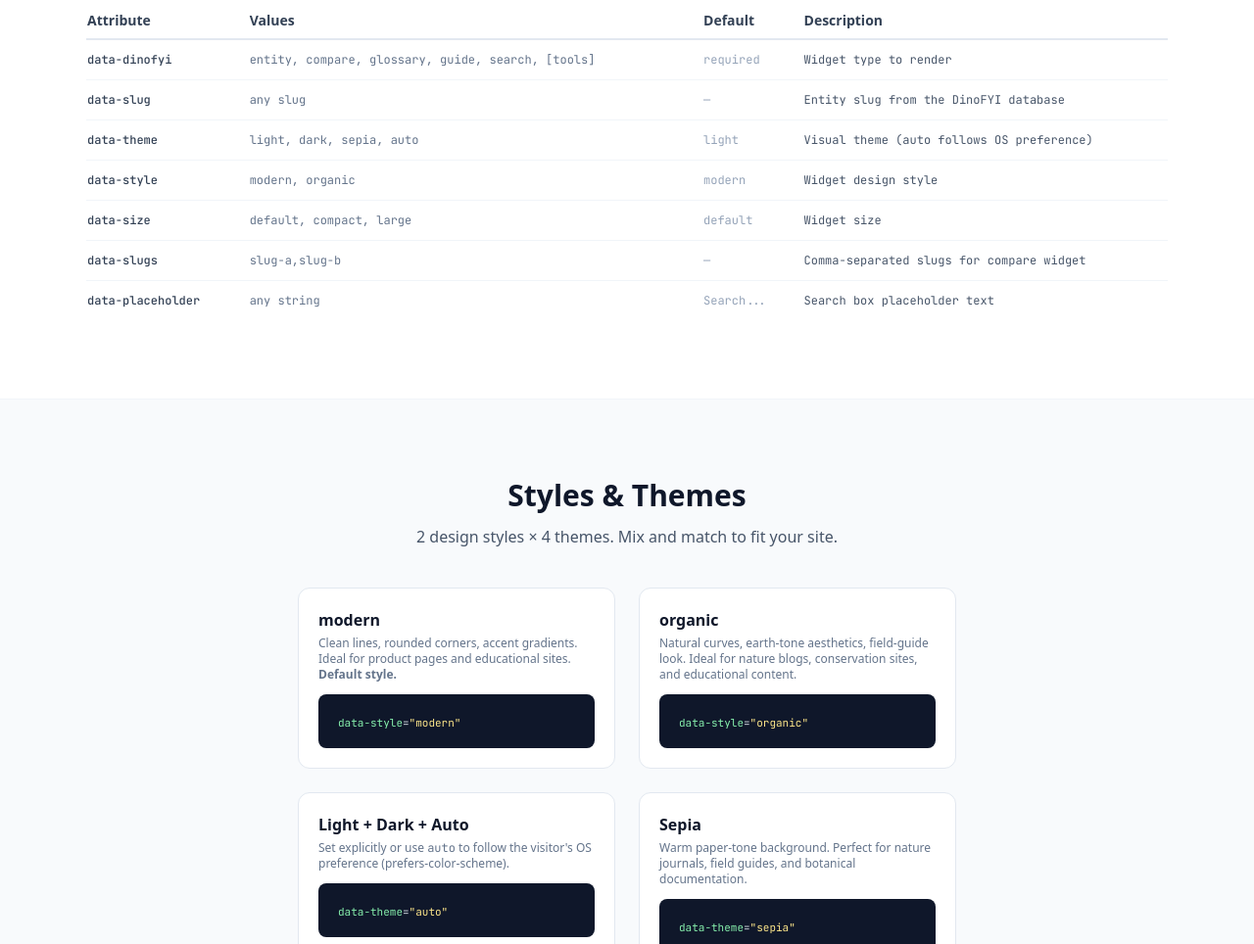
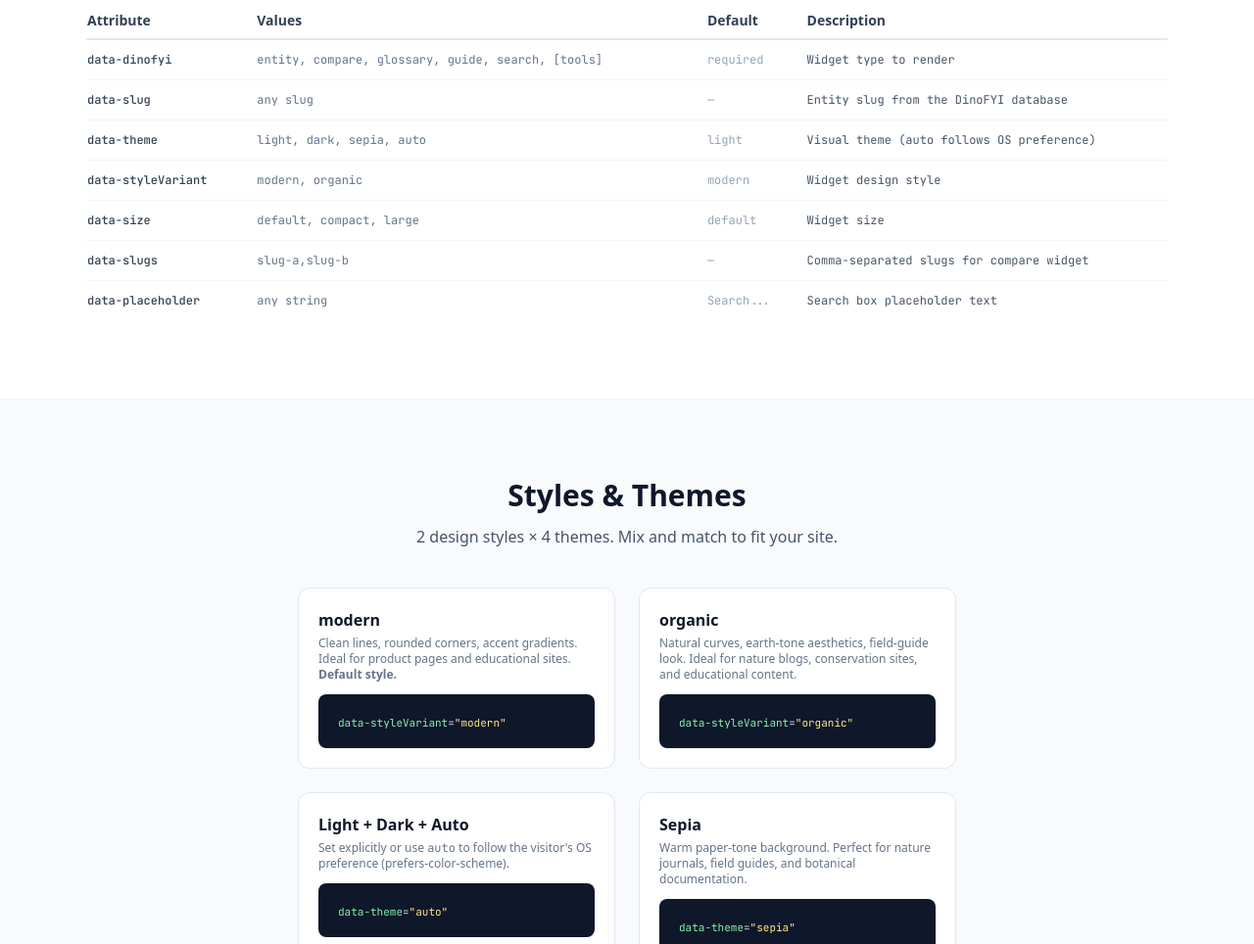
Before and after one commit to fyipedia/dinofyi-embed, a website: page docs/index.html in a window 1280 px wide. Shown: the part 2121-3085 px from the top of the page at 98% size. Drawn offline with nearby package versions, Linux system fonts and the light colour scheme; a script that the page names is missing.

Commit message:
v1.1.0: Gold Standard v5.0 — data-styleVariant + docs

```diff
--- a/docs/index.html
+++ b/docs/index.html
@@ -269,7 +269,7 @@
             <tr class="hover:bg-slate-50 dark:hover:bg-slate-800"><td class="py-3 pr-4 font-medium text-slate-700 dark:text-slate-300">data-dinofyi</td><td class="py-3 pr-4 text-slate-500">entity, compare, glossary, guide, search, [tools]</td><td class="py-3 pr-4 text-slate-400">required</td><td class="py-3 text-slate-600 dark:text-slate-400">Widget type to render</td></tr>
             <tr class="hover:bg-slate-50 dark:hover:bg-slate-800"><td class="py-3 pr-4 font-medium text-slate-700 dark:text-slate-300">data-slug</td><td class="py-3 pr-4 text-slate-500">any slug</td><td class="py-3 pr-4 text-slate-400">&mdash;</td><td class="py-3 text-slate-600 dark:text-slate-400">Entity slug from the DinoFYI database</td></tr>
             <tr class="hover:bg-slate-50 dark:hover:bg-slate-800"><td class="py-3 pr-4 font-medium text-slate-700 dark:text-slate-300">data-theme</td><td class="py-3 pr-4 text-slate-500">light, dark, sepia, auto</td><td class="py-3 pr-4 text-slate-400">light</td><td class="py-3 text-slate-600 dark:text-slate-400">Visual theme (<code>auto</code> follows OS preference)</td></tr>
-            <tr class="hover:bg-slate-50 dark:hover:bg-slate-800"><td class="py-3 pr-4 font-medium text-slate-700 dark:text-slate-300">data-style</td><td class="py-3 pr-4 text-slate-500">modern, organic</td><td class="py-3 pr-4 text-slate-400">modern</td><td class="py-3 text-slate-600 dark:text-slate-400">Widget design style</td></tr>
+            <tr class="hover:bg-slate-50 dark:hover:bg-slate-800"><td class="py-3 pr-4 font-medium text-slate-700 dark:text-slate-300">data-styleVariant</td><td class="py-3 pr-4 text-slate-500">modern, organic</td><td class="py-3 pr-4 text-slate-400">modern</td><td class="py-3 text-slate-600 dark:text-slate-400">Widget design style</td></tr>
             <tr class="hover:bg-slate-50 dark:hover:bg-slate-800"><td class="py-3 pr-4 font-medium text-slate-700 dark:text-slate-300">data-size</td><td class="py-3 pr-4 text-slate-500">default, compact, large</td><td class="py-3 pr-4 text-slate-400">default</td><td class="py-3 text-slate-600 dark:text-slate-400">Widget size</td></tr>
             <tr class="hover:bg-slate-50 dark:hover:bg-slate-800"><td class="py-3 pr-4 font-medium text-slate-700 dark:text-slate-300">data-slugs</td><td class="py-3 pr-4 text-slate-500">slug-a,slug-b</td><td class="py-3 pr-4 text-slate-400">&mdash;</td><td class="py-3 text-slate-600 dark:text-slate-400">Comma-separated slugs for compare widget</td></tr>
             <tr class="hover:bg-slate-50 dark:hover:bg-slate-800"><td class="py-3 pr-4 font-medium text-slate-700 dark:text-slate-300">data-placeholder</td><td class="py-3 pr-4 text-slate-500">any string</td><td class="py-3 pr-4 text-slate-400">Search...</td><td class="py-3 text-slate-600 dark:text-slate-400">Search box placeholder text</td></tr>
@@ -290,12 +290,12 @@
         <div class="border border-slate-200 dark:border-slate-700 rounded-xl p-5 bg-white dark:bg-slate-900">
           <div class="font-bold text-slate-900 dark:text-white mb-1">modern</div>
           <p class="text-xs text-slate-500 dark:text-slate-400 mb-3">Clean lines, rounded corners, accent gradients. Ideal for product pages and educational sites. <strong>Default style.</strong></p>
-          <div class="code-block text-[11px]"><span class="hl-attr">data-style</span>=<span class="hl-val">"modern"</span></div>
+          <div class="code-block text-[11px]"><span class="hl-attr">data-styleVariant</span>=<span class="hl-val">"modern"</span></div>
         </div>
         <div class="border border-slate-200 dark:border-slate-700 rounded-xl p-5 bg-white dark:bg-slate-900">
           <div class="font-bold text-slate-900 dark:text-white mb-1">organic</div>
           <p class="text-xs text-slate-500 dark:text-slate-400 mb-3">Natural curves, earth-tone aesthetics, field-guide look. Ideal for nature blogs, conservation sites, and educational content.</p>
-          <div class="code-block text-[11px]"><span class="hl-attr">data-style</span>=<span class="hl-val">"organic"</span></div>
+          <div class="code-block text-[11px]"><span class="hl-attr">data-styleVariant</span>=<span class="hl-val">"organic"</span></div>
         </div>
         <div class="border border-slate-200 dark:border-slate-700 rounded-xl p-5 bg-white dark:bg-slate-900">
           <div class="font-bold text-slate-900 dark:text-white mb-1">Light + Dark + Auto</div>
--- a/package.json
+++ b/package.json
@@ -1,6 +1,6 @@
 {
   "name": "dinofyi-embed",
-  "version": "1.0.0",
+  "version": "1.1.0",
   "description": "Embed DinoFYI paleontology widgets — dinosaur cards, period timelines, diet badges, size comparisons. Zero dependencies, Shadow DOM, 4 themes.",
   "main": "dist/embed.min.js",
   "module": "dist/embed.esm.js",
```
Also changed, not shown: README.md, dist/embed.esm.js, dist/embed.min.js.
